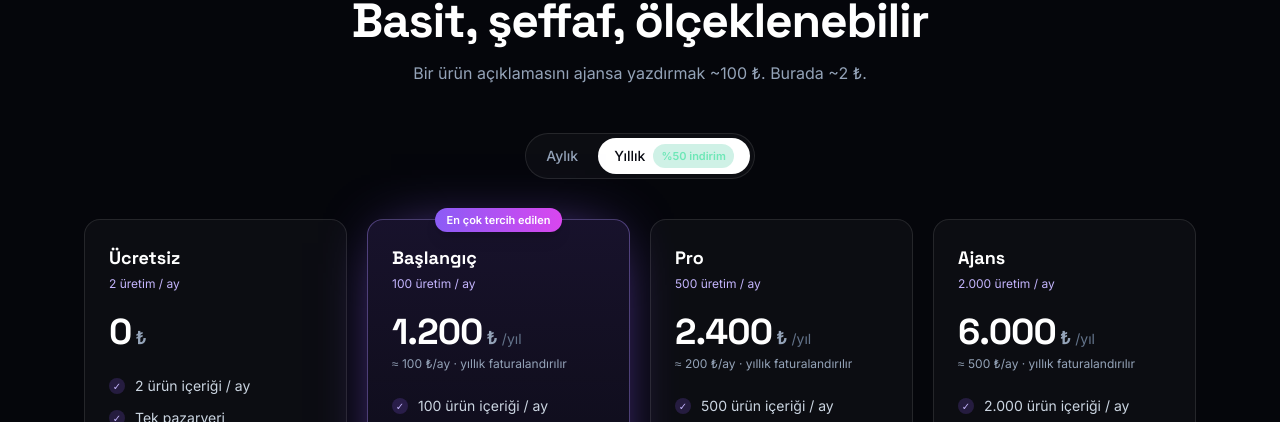
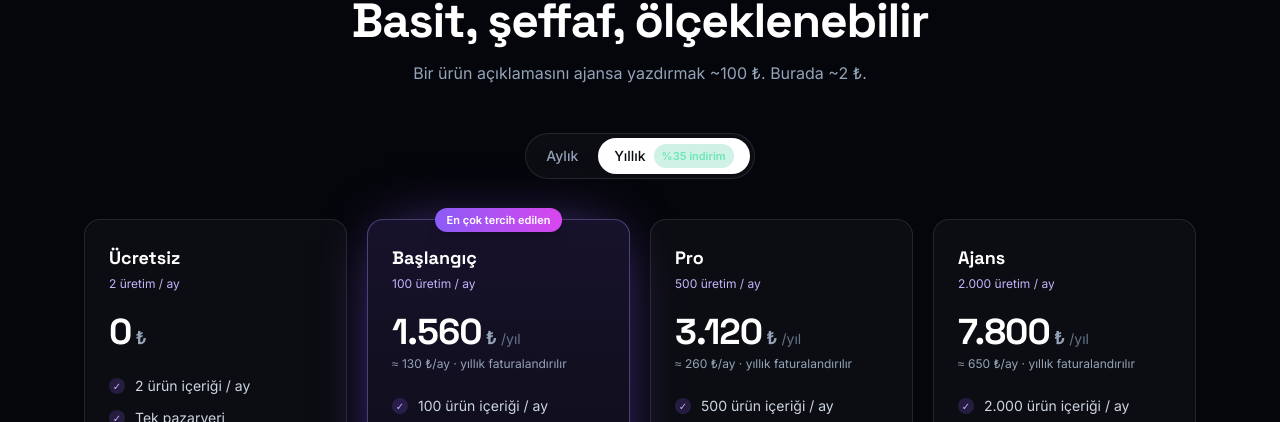
Before and after one commit to Hasanx77/satly, a Next.js app: page / in a window 1280 px wide. Shown: the part 4174-4596 px from the top of the page. Built offline with nearby package versions, Linux system fonts and the light colour scheme.

Commit message:
fiyat: yillik indirim %35 (baslangic 1560, pro 3120, ajans 7800)

```diff
--- a/src/components/Faq.tsx
+++ b/src/components/Faq.tsx
@@ -17,7 +17,7 @@ const FAQS = [
   },
   {
     q: "Ücretsiz mi, kart bilgisi gerekiyor mu?",
-    a: "İlk 2 üretim tamamen ücretsizdir ve kayıt istemez. Devam etmek isterseniz aylık planlar 200 ₺'den başlar; yıllık ödemede %50 indirim uygulanır.",
+    a: "İlk 2 üretim tamamen ücretsizdir ve kayıt istemez. Devam etmek isterseniz aylık planlar 200 ₺'den başlar; yıllık ödemede %35 indirim uygulanır.",
   },
   {
     q: "İngilizce veya başka dillerde de üretiyor mu?",
--- a/src/components/Pricing.tsx
+++ b/src/components/Pricing.tsx
@@ -1,10 +1,11 @@
 "use client";
 
 import { useState } from "react";
-import { PLANS } from "@/lib/plans";
+import { PLANS, YEARLY_DISCOUNT } from "@/lib/plans";
 
 export default function Pricing() {
   const [yearly, setYearly] = useState(true);
+  const discountPct = Math.round(YEARLY_DISCOUNT * 100);
 
   return (
     <div>
@@ -28,7 +29,7 @@ export default function Pricing() {
         >
           Yıllık
           <span className="rounded-full bg-emerald-500/20 px-2 py-0.5 text-[11px] font-semibold text-emerald-300">
-            %50 indirim
+            %{discountPct} indirim
           </span>
         </button>
       </div>
@@ -36,8 +37,9 @@ export default function Pricing() {
       <div className="grid gap-5 md:grid-cols-2 lg:grid-cols-4">
         {PLANS.map((p) => {
           const isFree = p.price === 0;
-          const amount = yearly ? p.priceYearly : p.price;
-          const perMonthEquivalent = yearly && p.priceYearly > 0 ? Math.round(p.priceYearly / 12) : 0;
+          const yearlyTotal = Math.round(p.price * 12 * (1 - YEARLY_DISCOUNT));
+          const amount = yearly ? yearlyTotal : p.price;
+          const perMonthEquivalent = yearly && yearlyTotal > 0 ? Math.round(yearlyTotal / 12) : 0;
           const isHighlight = p.highlight;
 
           return (
--- a/src/lib/plans.ts
+++ b/src/lib/plans.ts
@@ -2,7 +2,6 @@ export interface Plan {
   id: string;
   name: string;
   price: number; // aylık fiyat
-  priceYearly: number; // yıllık toplam fiyat
   period: string;
   quota: string;
   highlight?: boolean;
@@ -11,15 +10,16 @@ export interface Plan {
 
 export const FREE_QUOTA = 2;
 
-// Fiyat oranı: Başlangıç 200 ₺/ay temel alınarak oranlı yükseltildi.
-//   Başlangıç 200/ay  ·  Pro 400/ay  ·  Ajans 1.000/ay
-//   Yıllık = aylık × 6 (yani %50 indirim).
+// Yıllık ödemede geçerli indirim oranı. Buradan değiştir, her yere yansır.
+export const YEARLY_DISCOUNT = 0.35; // %35
+
+// Aylık fiyat oranı: Başlangıç 1× · Pro 2× · Ajans 5×
+//   Başlangıç 200 ₺/ay · Pro 400 ₺/ay · Ajans 1.000 ₺/ay
 export const PLANS: Plan[] = [
   {
     id: "free",
     name: "Ücretsiz",
     price: 0,
-    priceYearly: 0,
     period: "",
     quota: "2 üretim / ay",
     features: ["2 ürün içeriği / ay", "Tek pazaryeri", "Kopyala & indir"],
@@ -28,7 +28,6 @@ export const PLANS: Plan[] = [
     id: "starter",
     name: "Başlangıç",
     price: 200,
-    priceYearly: 1200,
     period: "/ay",
     quota: "100 üretim / ay",
     highlight: true,
@@ -43,7 +42,6 @@ export const PLANS: Plan[] = [
     id: "pro",
     name: "Pro",
     price: 400,
-    priceYearly: 2400,
     period: "/ay",
     quota: "500 üretim / ay",
     features: [
@@ -57,7 +55,6 @@ export const PLANS: Plan[] = [
     id: "agency",
     name: "Ajans",
     price: 1000,
-    priceYearly: 6000,
     period: "/ay",
     quota: "2.000 üretim / ay",
     features: [
```
Also changed, not shown: 1 other file (tests, documents, lock files or other folders).
